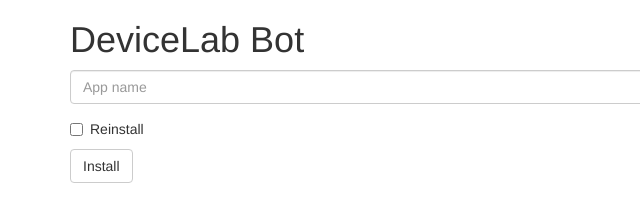
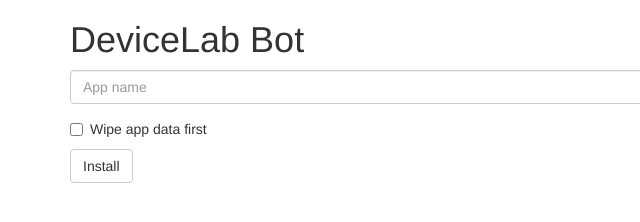
Before and after one commit to bamlab/devicelab-bot, a website: page src/index.html in a window 1280 px wide. Shown: the full height of the page, 0-640 px from the left. Drawn offline with nearby package versions, Linux system fonts and the light colour scheme.

Commit message:
Change wording

```diff
--- a/src/index.html
+++ b/src/index.html
@@ -12,7 +12,7 @@
       </div>
       <div class="checkbox">
         <label>
-          <input id="reinstall" type="checkbox">Reinstall
+          <input id="reinstall" type="checkbox">Wipe app data first
         </label>
       </div>
       <button onclick="installApp()" type="submit" class="btn btn-default">Install</button>
```
